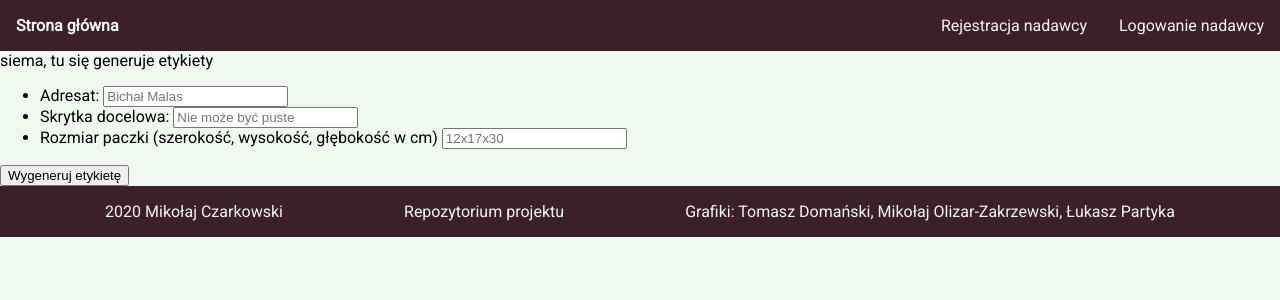
After one commit to Miko1012/spakuj-nas, a Flask app: page /sender/generate-label in a window 1280 px wide. The commit adds this page. Shown: the top 300 px of the page. Run offline with Flask 2, Linux system fonts and the light colour scheme.

Commit message:
viewing labels in dashboard

```diff
--- a/app.py
+++ b/app.py
@@ -1,4 +1,6 @@
 import json
+import uuid
+
 import requests
 from bcrypt import checkpw, gensalt, hashpw
 from datetime import datetime
@@ -54,14 +56,18 @@ def redirect(url, status=301):
     return response
 
 
+def save_label(label):
+    db.hset(f"user:{session['login']}", "label", label)
+    return True
+
+
 @app.route('/')
 def welcome():
-    print(session)
     return render_template('welcome.html')
 
 
 @app.route('/sender/sign-up')
-def sender_sign_up():
+def sender_sign_up_get():
     return render_template('senderSignUp.html')
 
 
@@ -150,3 +156,47 @@ def sender_logout():
     response = make_response("", 301)
     response.headers["Location"] = "/"
     return response
+
+
+@app.route('/sender/generate-label', methods=["GET", "POST"])
+def sender_generate_label():
+    print('dupa')
+    print(request)
+    if request.method == 'GET':
+        return render_template('senderGenerateLabel.html')
+
+    elif request.method == 'POST':
+        user = session["login"]
+        receiver = request.form.get("receiver")
+        box = request.form.get("box")
+        size = request.form.get("size")
+        label_id = uuid.uuid4()
+
+        # TODO spojrzeć czy powyższe nie są nullami
+
+        label = {
+            "user": user,
+            "receiver": receiver,
+            "box": box,
+            "size": size,
+            "label_id": str(label_id)
+        }
+        print(f"generating label:{label_id}")
+        print(label)
+        db.hset(f"user:{session['login']}", f"label:{label_id}", json.dumps(label))
+        return redirect(url_for('welcome'))
+
+    raise Exception('request method is neither post nor get')
+
+
+@app.route('/sender/dashboard', methods=["GET", "POST"])
+def sender_dashboard():
+    if request.method == 'GET':
+        user = db.hgetall(f"user:{session['login']}")
+        labels = []
+        for obj in user:
+            if obj.startswith(b'label'):
+                label_data = db.hget(f"user:{session['login']}", obj)
+                label_data = label_data.decode("UTF-8")
+                labels.append(label_data)
+        return render_template('senderDashboard.html', labels=labels)
--- a/static/css/style.css
+++ b/static/css/base.css
@@ -3,39 +3,55 @@ body {
     margin: 0;
     font-family: 'Roboto', sans-serif;
     background-color: #EFF9F0;
-    padding-top: 60px;
+    padding-top: 3.2rem;
 }
 a {
     color: #EFF9F0;
     text-decoration: none;
 }
+span {
+    color: #EFF9F0;
+    text-decoration: none;
+}
 nav {
     background-color: #3B1F2B;
-    padding: 20px;
-    height: 20px;
     position: fixed;
     top: 0;
     width: 100%;
+    display: flex;
+    flex-direction: row;
+    height: 3.2rem;
 }
 nav a {
+    padding: 1rem;
+}
+nav span {
     padding: 1rem;
 }
 nav a:hover {
     font-weight: bold;
 }
 .content {
-    height: calc(100vh - 120px);
+    min-height: calc(100vh - 6.4rem);
 }
 footer {
     background-color: #3B1F2B;
     color: #EFF9F0;
-    text-align: center;
-    padding: 20px;
+    height: 3.2rem;
+    display: flex;
+    justify-content: space-evenly;
 }
 footer a {
-    padding: 20px;
-    height: 20px;
+    padding: 1rem;
 }
 footer a:hover {
     font-weight: bold;
 }
+.ml-auto {
+    margin-left: auto;
+}
+@media(max-width: 767px) {
+    nav {
+        display:none;
+    }
+}
--- a/templates/base.html
+++ b/templates/base.html
@@ -2,18 +2,20 @@
 <html lang="pl">
 <head>
     <meta charset="UTF-8">
-    <link rel="stylesheet" href="{{ url_for('static', filename='css/style.css') }}">
+    <link rel="stylesheet" href="{{ url_for('static', filename='css/base.css') }}">
     <title>{% block title%}{% endblock %}</title>
     {% block head_stuff %}{% endblock %}
 </head>
 <body>
     <nav>
-        <a href="/">Strona główna</a>
+        <a href={{ url_for('welcome') }}>Strona główna</a>
         {% if session["login"] %}
-            <a href="/sender/logout">Wyloguj się</a>
+            <span class="ml-auto">Cześć {{ session["login"] }} !</span>
+            <a href="/sender/generate-label">Stwórz etykietę</a>
+            <a href={{ url_for('sender_logout') }}>Wyloguj się</a>
         {% else %}
-        <a href="/sender/sign-up">Rejestracja nadawcy</a>
-            <a href="/sender/login">Logowanie nadawcy</a>
+            <a class="ml-auto" href={{ url_for('sender_sign_up_get') }}>Rejestracja nadawcy</a>
+            <a href={{ url_for('sender_login_get') }}>Logowanie nadawcy</a>
         {% endif %}
     </nav>
     {% block content %}{% endblock %}
--- /dev/null
+++ b/templates/senderGenerateLabel.html
@@ -0,0 +1,32 @@
+{% extends 'base.html' %}
+
+{% block title %}
+    Tworzenie etykiety - Spakuj nas
+{% endblock %}
+
+{% block head_stuff %}
+    <link rel="stylesheet" href="{{ url_for('static', filename='css/senderGenerateLabel.css') }}">
+{% endblock %}
+
+{% block content %}
+    <div>
+        siema, tu się generuje etykiety
+        <form id="form" action="{{ url_for('sender_generate_label') }}" method="post">
+            <ul>
+                <li>
+                    <label for="receiver">Adresat:</label>
+                    <input type="text" id="receiver" name="receiver" placeholder="Bichał Malas">
+                </li>
+                <li>
+                    <label for="box">Skrytka docelowa:</label>
+                    <input type="text" id="box" name="box" placeholder="Nie może być puste">
+                </li>
+                <li>
+                    <label for="size">Rozmiar paczki (szerokość, wysokość, głębokość w cm)</label>
+                    <input type="text" id="size" name="size" placeholder="12x17x30">
+                </li>
+            </ul>
+            <input type="submit" value="Wygeneruj etykietę" class="register-button" id="form-submit-button">
+        </form>
+    </div>
+{% endblock %}
--- a/templates/senderSignUp.html
+++ b/templates/senderSignUp.html
@@ -64,7 +64,7 @@
 <head>
     <meta charset="UTF-8">
     <script src="{{ url_for('static', filename='js/senderSignUp.js')}}"></script>
-    <link rel="stylesheet" href="{{ url_for('static', filename='css/style.css') }}">
+    <link rel="stylesheet" href="{{ url_for('static', filename='css/base.css') }}">
     <link rel="stylesheet" href="{{ url_for('static', filename='css/styleSenderSignUp.css') }}">
     <title>Rejestracja nadawcy paczek</title>
 </head>
--- a/templates/welcome.html
+++ b/templates/welcome.html
@@ -13,7 +13,7 @@
         <div class="header">
             <div class="title">
                 Spakuj nas! {{ session["login"] }}
-                {%
+
             </div>
             <div class="description">
                 Twoja platforma do wysyłania i odbierania paczek z każdego miejsca w Polsce!
@@ -32,7 +32,7 @@
 <html lang="pl">
 <head>
     <meta charset="UTF-8">
-    <link rel="stylesheet" href="{{ url_for('static', filename='css/style.css') }}">
+    <link rel="stylesheet" href="{{ url_for('static', filename='css/base.css') }}">
     <link rel="stylesheet" href="{{ url_for('static', filename='css/styleMain.css') }}">
     <title>Spakuj nas!</title>
 </head>
```
Also changed, not shown: templates/senderDashboard.html (added, +22 -0 lines), templates/senderLogin.html (+0 -45 lines), static/css/senderGenerateLabel.css (added).
